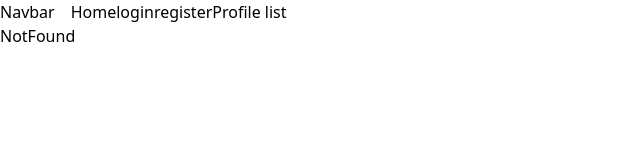
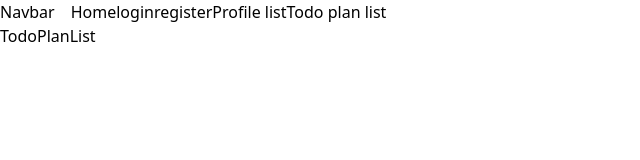
Before and after one commit to KaKeGo/KaGaRya-old, a React (Create React App) app: page /todo/plan/list in a window 1280 px wide. Shown: the top 160 px of the page, without its empty margins (0-640 px from the left). Built offline with nearby package versions, Linux system fonts and the light colour scheme.

Commit message:
creatge add url for todo

```diff
--- a/src/App.js
+++ b/src/App.js
@@ -7,6 +7,7 @@ import NotFound from './content/NotFound/NotFound'
 import ProfileList from "./content/ProfileList/ProfileList";
 import Login from "./content/Login/Login";
 import Register from "./content/Register/Register";
+import TodoPlanList from "./content/Todo/TodoPlanList";
 
 
 function App() {
@@ -18,6 +19,7 @@ function App() {
           <Route path='/login' element={<Login />}/>
           <Route path='/register' element={<Register />}/>
           <Route path="/profile/list" element={<ProfileList />}/>
+          <Route path="/todo/plan/list" element={<TodoPlanList />}/>
           <Route path="*" element={<NotFound />}/>
         </Routes>
       </Layout>
--- a/src/containers/Navbar/Navbar.jsx
+++ b/src/containers/Navbar/Navbar.jsx
@@ -17,6 +17,9 @@ const Navbar = () => {
             <li>
                 <Link to='/profile/list'>Profile list</Link>
             </li>
+            <li>
+                <Link to='/todo/plan/list'>Todo plan list</Link>
+            </li>
         </ul>
     </div>
   )
--- /dev/null
+++ b/src/content/Todo/TodoPlanList.jsx
@@ -0,0 +1,9 @@
+import React from 'react'
+
+const TodoPlanList = () => {
+  return (
+    <div>TodoPlanList</div>
+  )
+}
+
+export default TodoPlanList
```
